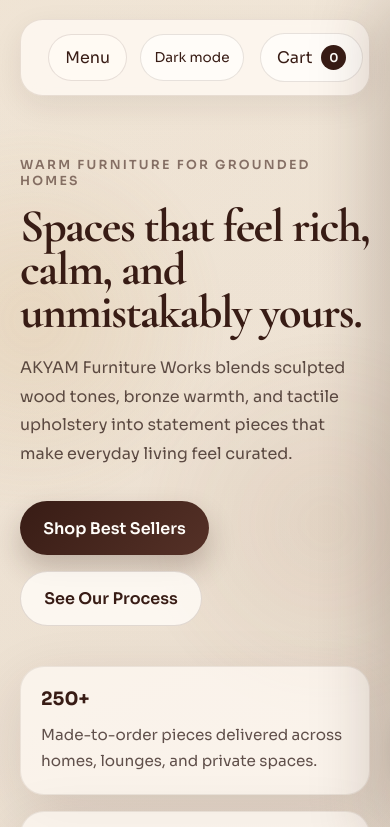
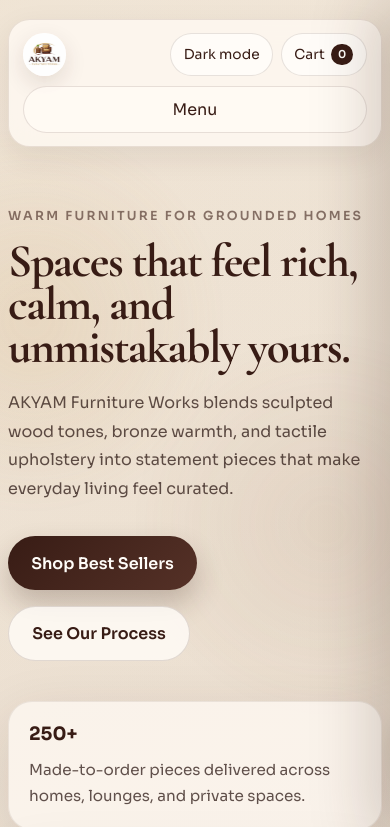
Before and after one commit to Ayanokoji-Kirotaka/Akyam, a plain HTML site: page index.html in a window 390 px wide. Shown: the top 827 px of the page. Drawn offline with nearby package versions, Linux system fonts and the light colour scheme.

Commit message:
Fix mobile nav

```diff
--- a/styles.css
+++ b/styles.css
@@ -119,10 +119,11 @@ main,
   display: flex;
   align-items: center;
   gap: 0.85rem;
-  min-width: 0;
+  min-width: max-content;
 }
 
 .brand-logo {
+  flex: 0 0 auto;
   width: 3rem;
   height: 3rem;
   border-radius: 50%;
@@ -196,6 +197,7 @@ main,
   display: flex;
   align-items: center;
   gap: 1rem;
+  min-width: 0;
 }
 
 .header-link {
@@ -1799,14 +1801,65 @@ body.reveal-ready [data-reveal].is-visible {
 }
 
 @media (max-width: 640px) {
+  :root {
+    --container: min(1180px, calc(100vw - 1rem));
+  }
+
   .site-header {
-    gap: 0.8rem;
+    top: 0.65rem;
+    grid-template-columns: minmax(0, 1fr) auto;
+    grid-template-areas:
+      "brand actions"
+      "menu menu";
+    gap: 0.65rem 0.75rem;
     padding: 0.8rem 0.9rem;
-    border-radius: 1.4rem;
+    border-radius: 1.35rem;
+  }
+
+  .brand {
+    grid-area: brand;
+  }
+
+  .brand-logo {
+    width: 2.65rem;
+    height: 2.65rem;
   }
 
   .brand-copy {
     display: none;
+  }
+
+  .menu-toggle {
+    grid-area: menu;
+    width: 100%;
+    min-height: 2.75rem;
+  }
+
+  .header-actions {
+    grid-area: actions;
+    justify-content: end;
+    gap: 0.45rem;
+  }
+
+  .cart-button,
+  .theme-toggle {
+    min-height: 2.65rem;
+    padding: 0.6rem 0.8rem;
+    font-size: 0.86rem;
+  }
+
+  .cart-button {
+    gap: 0.4rem;
+  }
+
+  .cart-count {
+    width: 1.35rem;
+    height: 1.35rem;
+    font-size: 0.68rem;
+  }
+
+  .site-nav {
+    inset: 8.65rem 0.5rem auto;
   }
 
   main {
@@ -1873,9 +1926,26 @@ body.reveal-ready [data-reveal].is-visible {
     padding: 1.15rem;
   }
 
+}
+
+@media (max-width: 380px) {
+  .site-header {
+    padding-inline: 0.75rem;
+  }
+
+  .brand-logo {
+    width: 2.45rem;
+    height: 2.45rem;
+  }
+
+  .cart-button,
   .theme-toggle {
-    padding-inline: 0.85rem;
-    font-size: 0.85rem;
+    padding-inline: 0.68rem;
+    font-size: 0.8rem;
+  }
+
+  .cart-button {
+    gap: 0.32rem;
   }
 }
 
```
